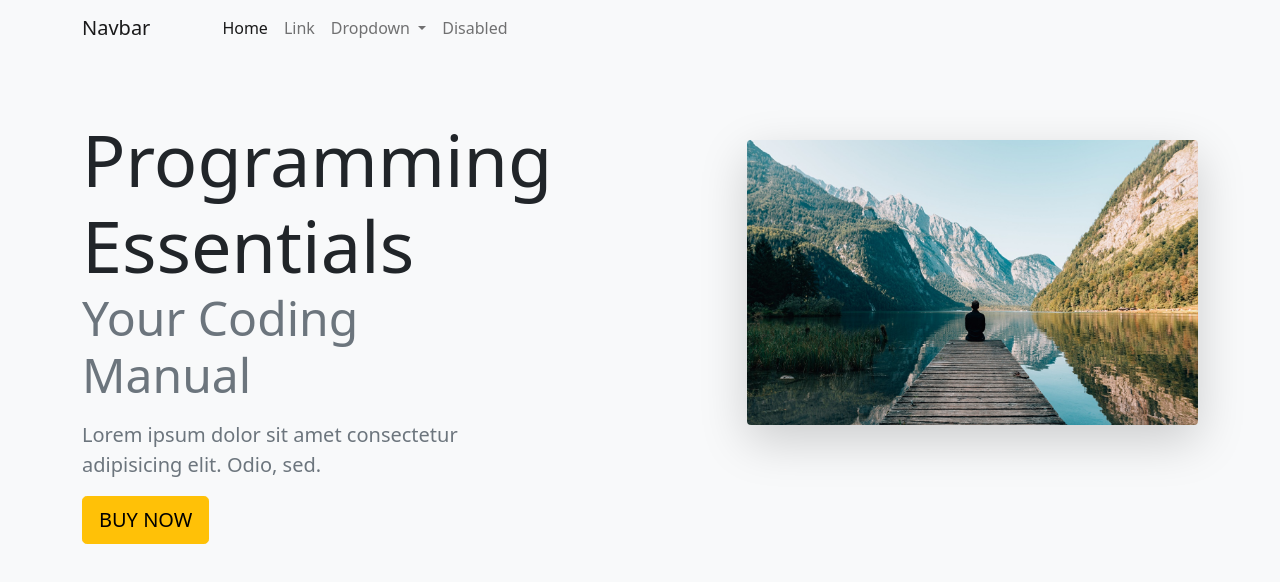
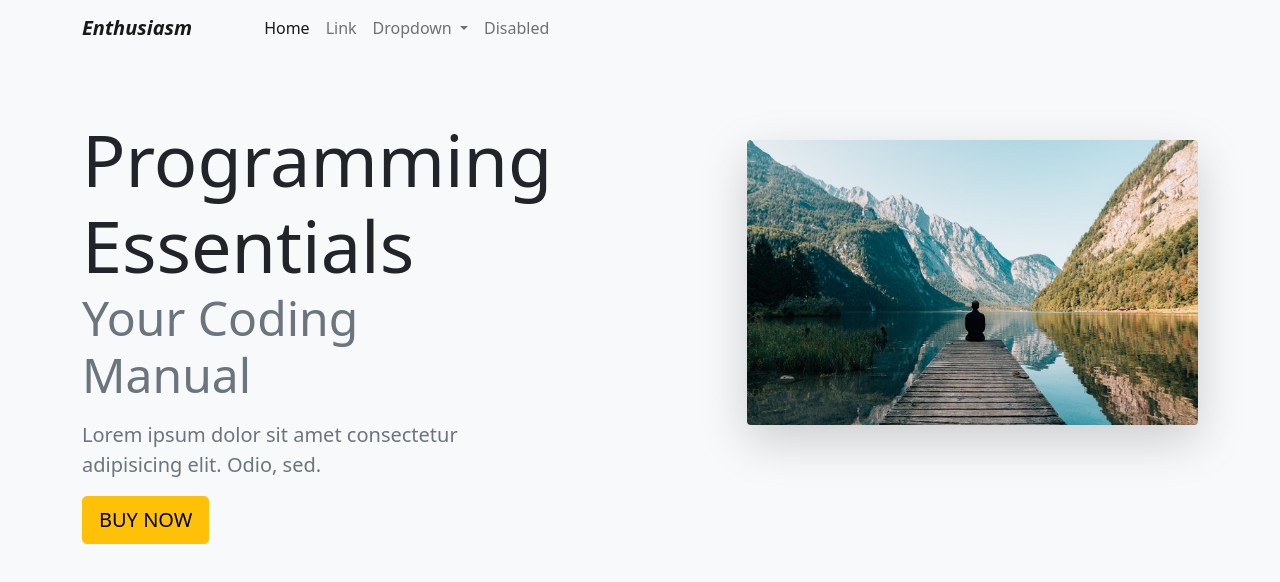
Before and after one commit to akhlaq1/webapp6, a plain HTML site: page Bootstrap/book.html in a window 1280 px wide. Drawn offline with nearby package versions, Linux system fonts and the light colour scheme.

Commit message:
changed navbar title

```diff
--- a/Bootstrap/book.html
+++ b/Bootstrap/book.html
@@ -18,7 +18,7 @@
     <nav class="navbar navbar-expand-md navbar-light ">
         <div class="container">
 
-          <a class="navbar-brand" href="#">Navbar</a>
+          <a class="navbar-brand fw-bold fst-italic" href="#">Enthusiasm</a>
 
           <button class="navbar-toggler" type="button" data-bs-toggle="collapse" data-bs-target="#navbarSupportedContent" aria-controls="navbarSupportedContent" aria-expanded="false" aria-label="Toggle navigation">
             <span class="navbar-toggler-icon"></span>
```
